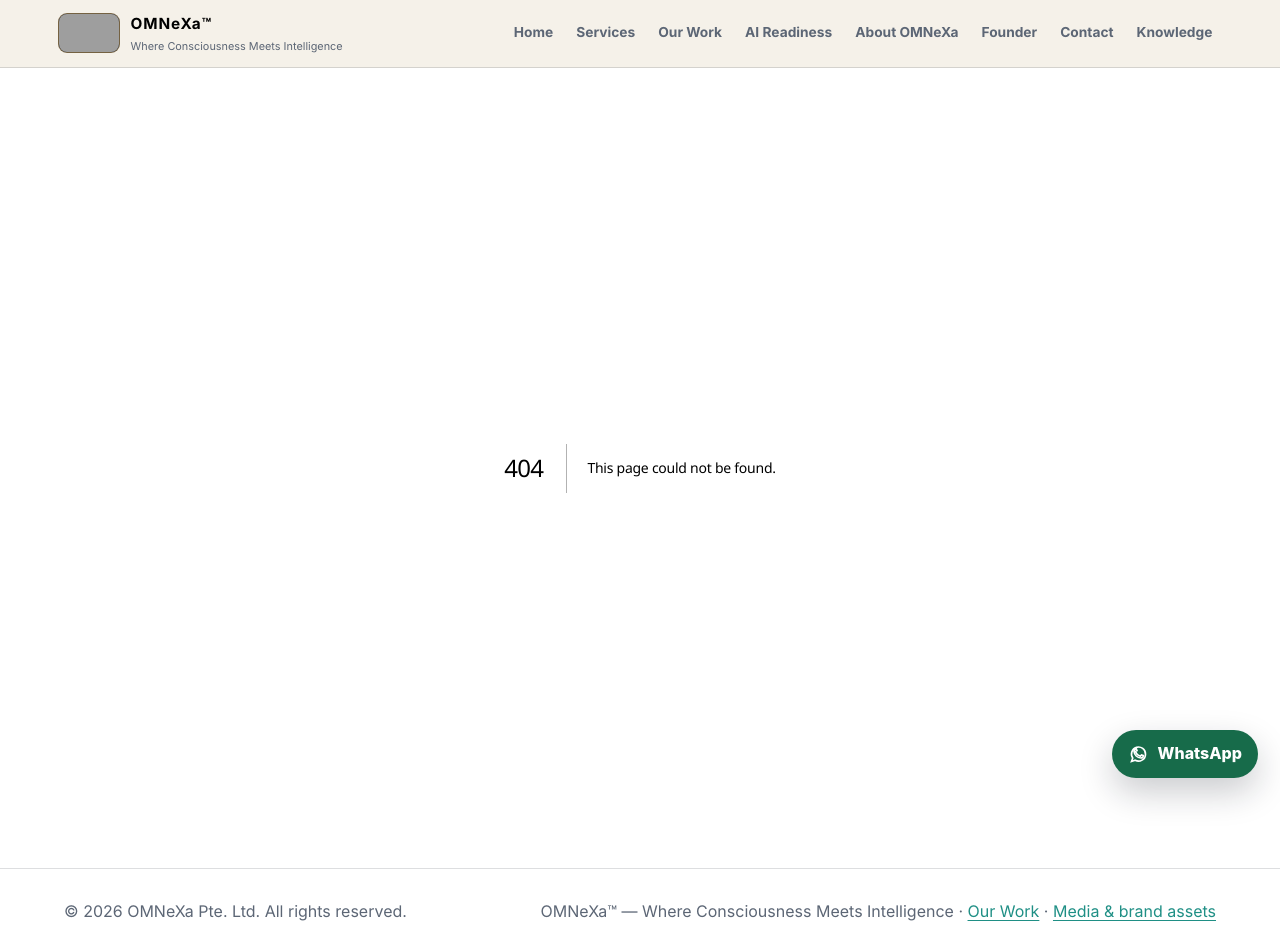
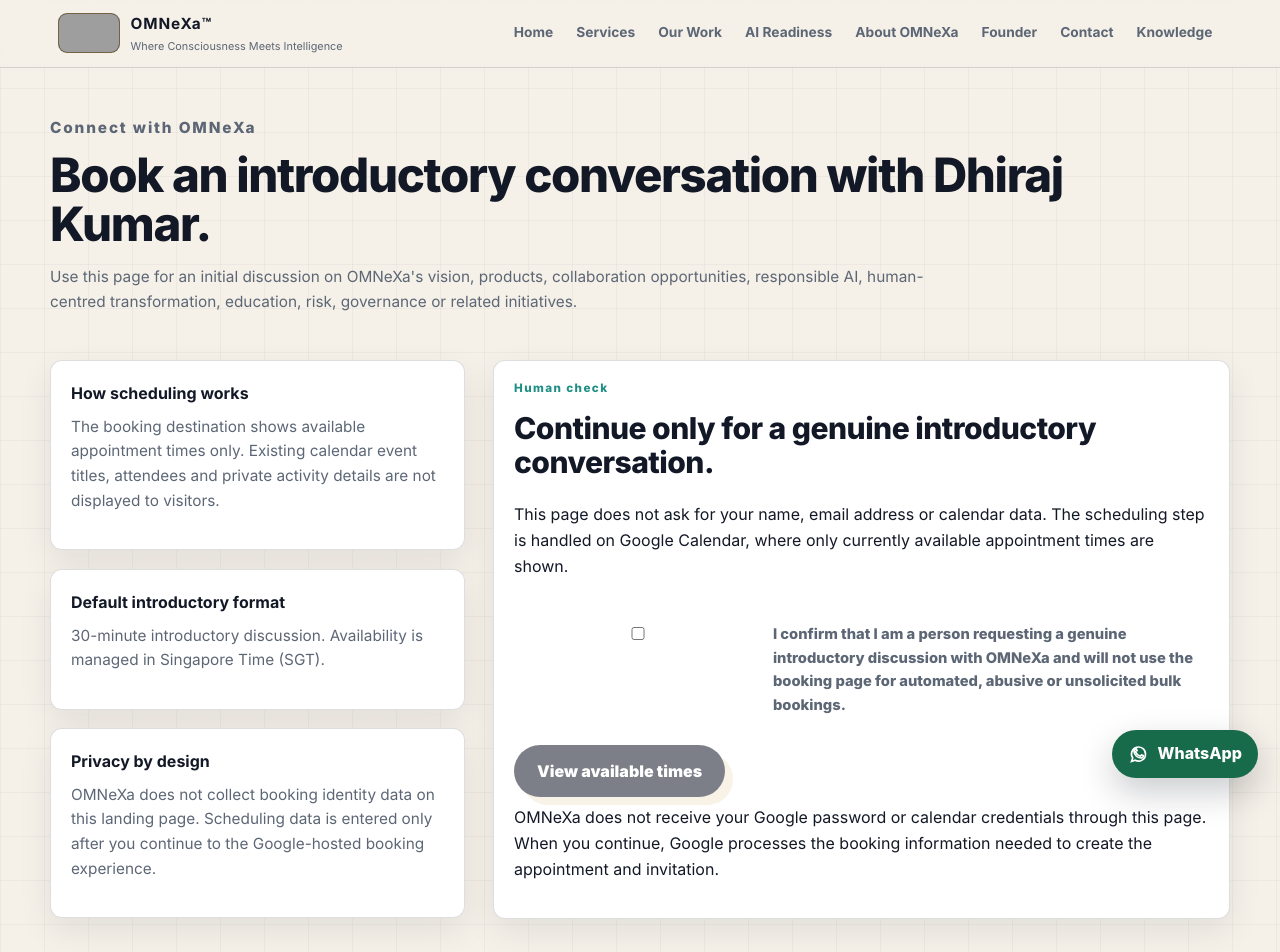
Before and after one commit to HumanSamaritan/OMNEXAFuture, a Next.js app: page /connect in a window 1280 px wide. Before the commit this address had no page. Shown: the top 952 px of the page. Built offline with nearby package versions, Linux system fonts and the light colour scheme; no server answers; grey boxes are pictures that could not be loaded.

Commit message:
Add OMNeXa introductory call booking page

```diff
--- /dev/null
+++ b/app/connect/page.tsx
@@ -0,0 +1,51 @@
+import type { Metadata } from "next";
+import BookingGate from "@/components/BookingGate";
+
+export const metadata: Metadata = {
+  title: "Book an Introductory Call | OMNeXa",
+  description:
+    "Book an introductory discussion with Dhiraj Kumar to explore OMNeXa's vision, products, partnerships and transformation initiatives.",
+  alternates: { canonical: "/connect" }
+};
+
+const bookingUrl = process.env.NEXT_PUBLIC_OMNEXA_BOOKING_URL || "";
+
+export default function ConnectPage() {
+  return (
+    <main>
+      <section className="page-hero section-shell aligned-section">
+        <p className="eyebrow">Connect with OMNeXa</p>
+        <h1>Book an introductory conversation with Dhiraj Kumar.</h1>
+        <p>
+          Use this page for an initial discussion on OMNeXa&apos;s vision, products, collaboration opportunities,
+          responsible AI, human-centred transformation, education, risk, governance or related initiatives.
+        </p>
+      </section>
+
+      <section className="section-shell contact-grid aligned-section">
+        <div className="contact-copy">
+          <div className="contact-card">
+            <strong>How scheduling works</strong>
+            <p>
+              The booking destination shows available appointment times only. Existing calendar event titles,
+              attendees and private activity details are not displayed to visitors.
+            </p>
+          </div>
+          <div className="contact-card">
+            <strong>Default introductory format</strong>
+            <p>30-minute introductory discussion. Availability is managed in Singapore Time (SGT).</p>
+          </div>
+          <div className="contact-card">
+            <strong>Privacy by design</strong>
+            <p>
+              OMNeXa does not collect booking identity data on this landing page. Scheduling data is entered only
+              after you continue to the Google-hosted booking experience.
+            </p>
+          </div>
+        </div>
+
+        <BookingGate bookingUrl={bookingUrl} />
+      </section>
+    </main>
+  );
+}
```
